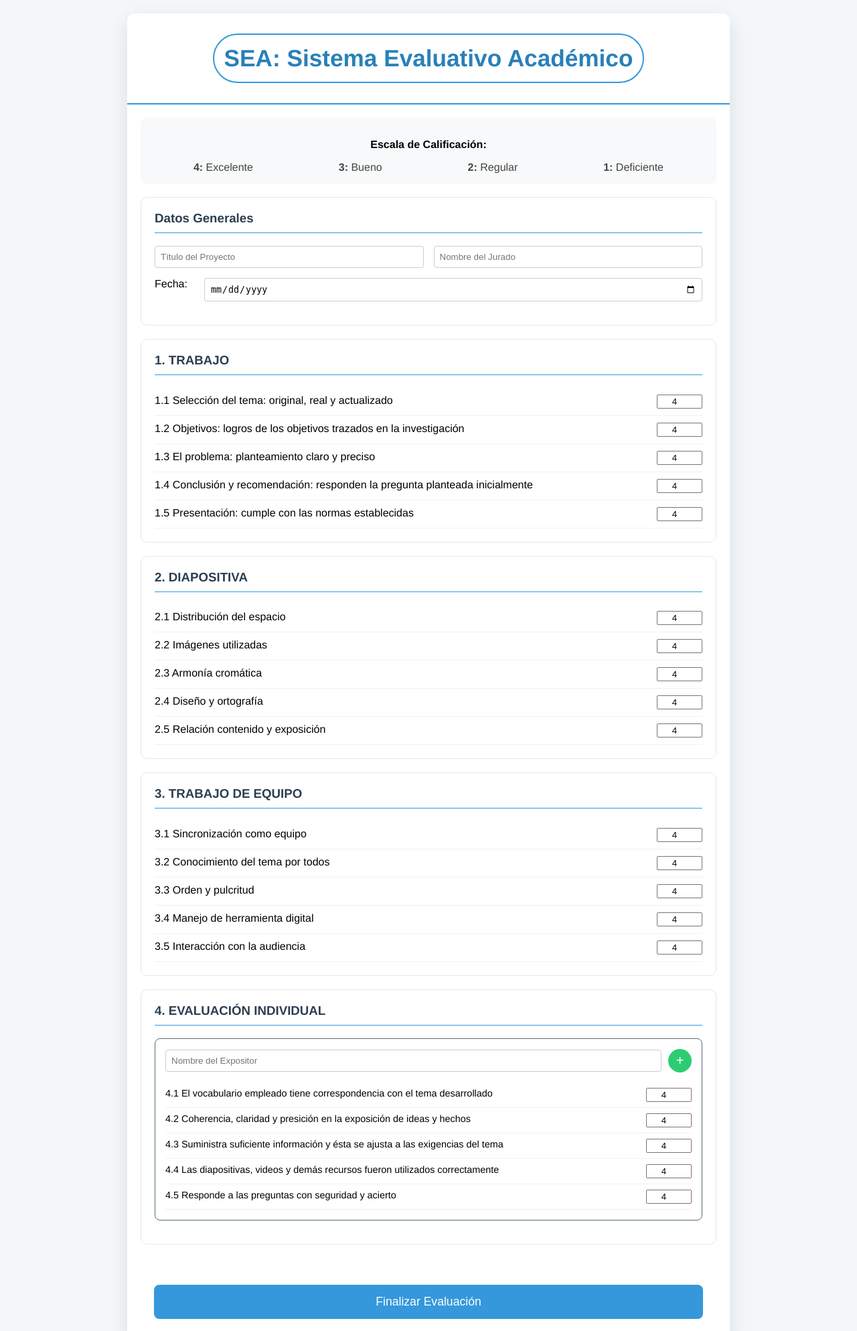
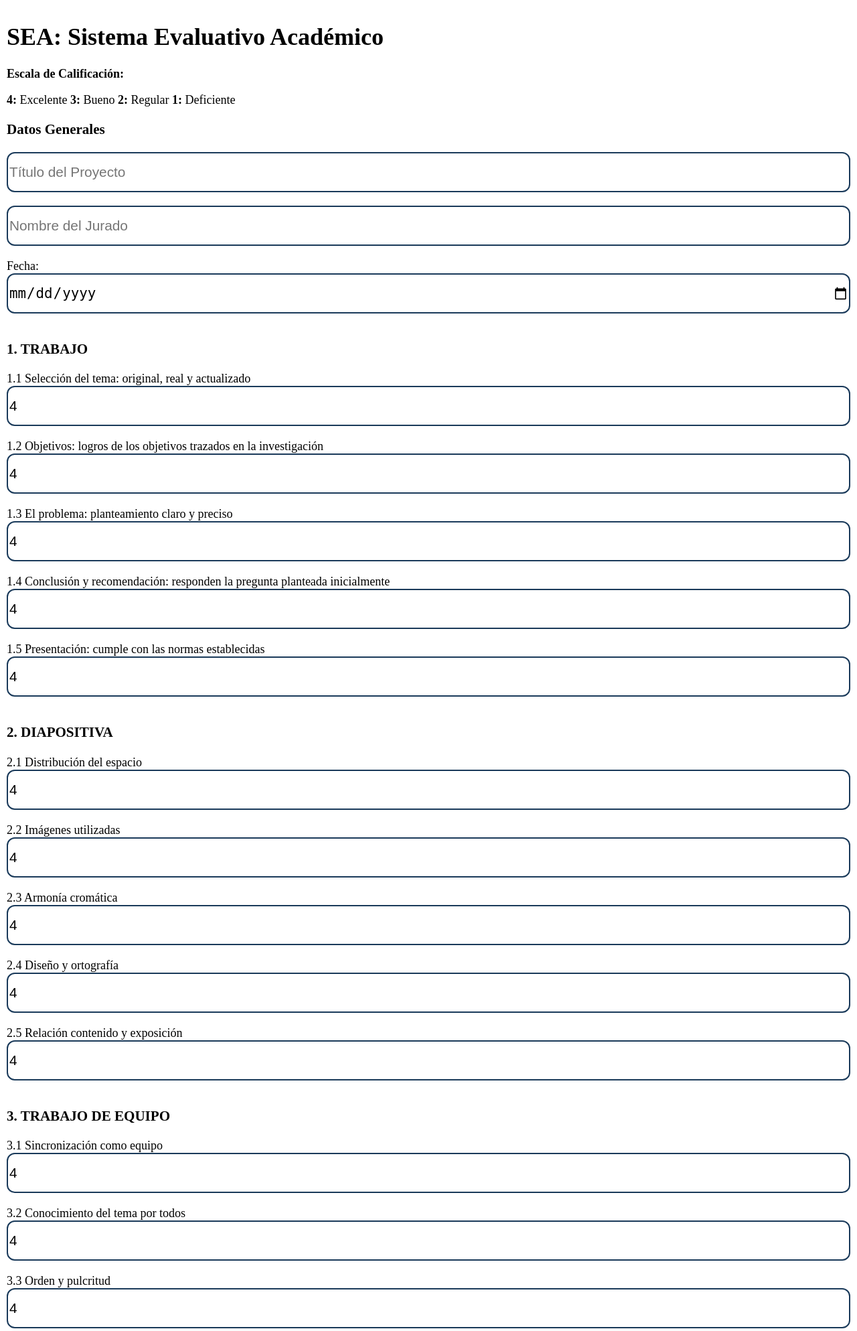
Before and after one commit to nowsara14-a11y/proyecto_evaluacion, a Flask app: page / in a window 1280 px wide. Shown: the top 1987 px of the page at 67% size. Run offline with Flask 3, Linux system fonts and the light colour scheme; the visitor is signed in with stand-in values (Sample User, id 1).

```diff
--- a/app.py
+++ b/app.py
@@ -89,22 +89,39 @@ def enviar():
 
     return render_template('resultados.html', titulo=titulo, jurado=jurado_nom, individuales=individuales)
 
-# --- RUTAS DE HISTORIAL ---
+# --- RUTAS DE HISTORIAL Y EDICIÓN ---
 @app.route('/historial')
 def historial():
     if 'user_id' not in session: return redirect(url_for('login'))
     proyectos = Proyecto.query.filter_by(jurado_id=session['user_id']).all()
     return render_template('historial.html', proyectos=proyectos)
 
-@app.route('/ver_proyecto/<int:id>')
-def ver_proyecto(id):
+@app.route('/editar_evaluacion/<int:id>', methods=['GET', 'POST'])
+def editar_evaluacion(id):
     if 'user_id' not in session: return redirect(url_for('login'))
     proyecto = Proyecto.query.get_or_404(id)
-    # Convertimos el JSON guardado de vuelta a un diccionario para mostrar los criterios
+
+    if request.method == 'POST':
+        # Actualizamos los datos con lo nuevo que escribió el jurado
+        datos_completos = json.dumps(request.form.to_dict(flat=False))
+        proyecto.titulo = request.form.get('titulo')
+        proyecto.fecha = request.form.get('fecha')
+        proyecto.datos_json = datos_completos
+        db.session.commit()
+        return redirect(url_for('historial'))
+
+    # Si es GET, cargamos el formulario con los datos guardados
     datos = json.loads(proyecto.datos_json)
-    return render_template('detalle_historial.html', p=proyecto, d=datos)
+    return render_template('evaluacion.html', editar=True, p=proyecto, d=datos)
+
+@app.route('/eliminar_evaluacion/<int:id>')
+def eliminar_evaluacion(id):
+    if 'user_id' not in session: return redirect(url_for('login'))
+    proyecto = Proyecto.query.get_or_404(id)
+    db.session.delete(proyecto)
+    db.session.commit()
+    return redirect(url_for('historial'))
 
 # --- INICIO DEL SERVIDOR ---
 if __name__ == '__main__':
-    # Quitamos debug y usamos el puerto 5000 explícitamente
     app.run(host='0.0.0.0', port=5000, debug=False, threaded=True)
--- a/static/css/style.css
+++ b/static/css/style.css
@@ -1,113 +1,52 @@
+/* DISEÑO PROFESIONAL SEA */
 body {
-    background-color: #f4f7f9;
-    font-family: 'Helvetica Neue', Arial, sans-serif;
+    font-size: 18px; /* Texto base más grande */
+    background-color: #ffffff;
     margin: 0;
-    padding: 20px;
+    padding: 10px;
 }
 
-.container-sea {
-    max-width: 900px;
-    margin: auto;
-    background: white;
-    border-radius: 12px;
-    overflow: hidden;
-    box-shadow: 0 10px 30px rgba(0,0,0,0.1);
+/* Encabezado con Logo impecable */
+.header-sea {
+    display: flex;
+    align-items: center;
+    border-bottom: 2px solid #1a3a5a;
+    padding-bottom: 15px;
+    margin-bottom: 20px;
 }
 
-.header-banner {
-    background: white;
-    padding: 30px;
-    text-align: center;
-    border-bottom: 2px solid #3498db;
+.logo-img {
+    width: 80px; /* Tamaño ideal para móvil */
+    height: auto;
+    margin-right: 15px;
+    border-radius: 5px;
 }
 
-.header-banner h1 {
-    color: #2980b9;
-    margin: 0;
-    font-size: 2.2em;
-    border: 2px solid #3498db;
-    padding: 15px;
-    border-radius: 50px;
-    display: inline-block;
+.title-stack {
+    font-size: 1.2rem;
+    font-weight: 900;
+    color: #1a3a5a;
+    line-height: 1.1;
 }
 
-.escala-container {
-    background: #f8f9fa;
-    margin: 20px;
-    padding: 15px;
-    border-radius: 8px;
-    text-align: center;
+/* Inputs y Botones gigantes para personas mayores */
+input, select, textarea {
+    width: 100% !important;
+    height: 60px !important; /* Muy fácil de tocar */
+    font-size: 1.3rem !important;
+    margin-bottom: 20px;
+    border: 2px solid #1a3a5a;
+    border-radius: 12px;
+    box-sizing: border-box;
 }
 
-.escala-items {
-    display: flex;
-    justify-content: space-around;
-    color: #444;
+button {
+    width: 100%;
+    height: 65px;
+    font-size: 1.4rem;
+    font-weight: bold;
+    border-radius: 12px;
+    background-color: #1a3a5a;
+    color: white;
+    cursor: pointer;
 }
-
-.card {
-    margin: 20px;
-    padding: 20px;
-    border: 1px solid #e1e8ed;
-    border-radius: 10px;
-}
-
-.card h3 {
-    color: #2c3e50;
-    margin-top: 0;
-    border-bottom: 1px solid #3498db;
-    padding-bottom: 10px;
-}
-
-.row {
-    display: flex;
-    gap: 15px;
-    margin-bottom: 15px;
-}
-
-.item {
-    display: flex;
-    justify-content: space-between;
-    padding: 10px 0;
-    border-bottom: 1px solid #f1f1f1;
-}
-
-input[type="text"], input[type="date"] {
-    flex: 1;
-    padding: 8px;
-    border: 1px solid #ccc;
-    border-radius: 4px;
-}
-
-input[type="number"] {
-    width: 60px;
-    text-align: center;
-}
-
-.expositor-individual {
-    background-color: rgba(0, 0, 0, 0.05);
-    transition: all 0.3s ease;
-}
-
-.criterios-individuales .item {
-    font-size: 0.9em;
-    padding: 8px 0;
-}
-
-.btn-submit {
-    display: block;
-    width: calc(100% - 40px);
-    margin: 20px;
-    padding: 15px;
-    background: #3498db;
-    color: white;
-    border: none;
-    border-radius: 8px;
-    font-size: 1.1em;
-    cursor: pointer;
-    transition: background 0.3s;
-}
-
-.btn-submit:hover {
-    background: #2980b9;
-}
```
Also changed, not shown: requirements.txt (+3 -8 lines), templates/resultados.html (+7 -0 lines), static/css/logo.jpg (added).
